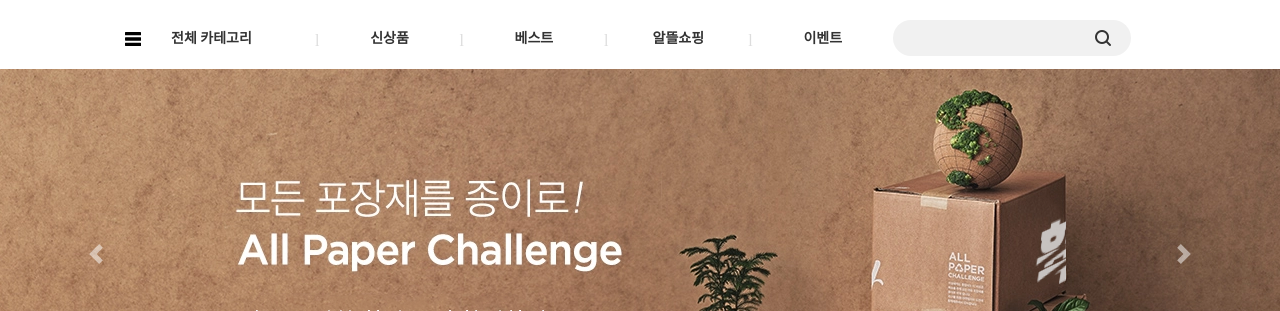
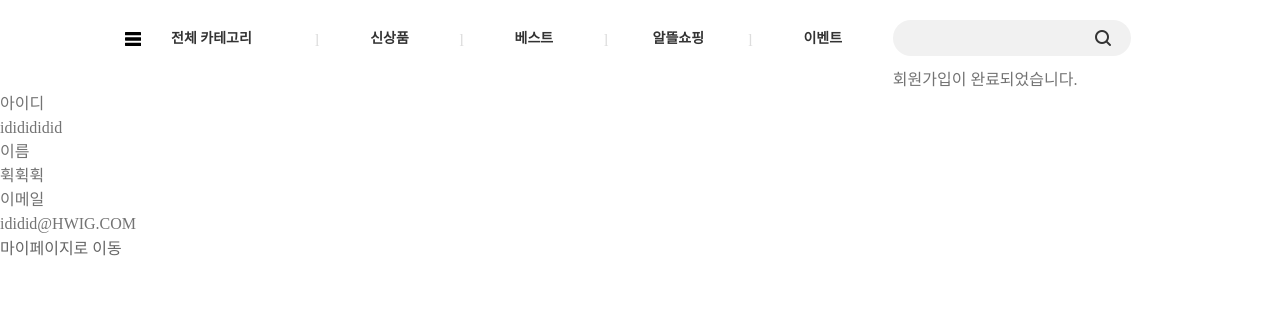
Before and after one commit to ha0git/HwigProject, a React (Create React App) app in the folder hwigproject-fe/: page /joincomplete in a window 1280 px wide. Shown: the part 129-440 px from the top of the page. Built offline with nearby package versions, Linux system fonts and the light colour scheme.

Commit message:
0403 update

```diff
--- /dev/null
+++ b/hwigproject-fe/src/RegisterComponents/JoinComplete.css
@@ -0,0 +1,4 @@
+.joincomplete{
+    width:100%;
+    height:auto;
+}
--- /dev/null
+++ b/hwigproject-fe/src/RegisterComponents/JoinComplete.js
@@ -0,0 +1,34 @@
+import React from 'react';
+import { Link } from 'react-router-dom'
+import './JoinComplete.css'
+
+const JoinComplete = () => {
+    return (
+        <div className="joincomplete">
+            <div className="jc_content">
+                <div className="jc_main">
+                    <h3 class="jc_tit">회원가입이 완료되었습니다.</h3>
+                    <div className="jc_list">
+                        <ul>
+                            <li>아이디</li>
+                            <li>ididididid</li>
+                        </ul>
+                        <ul>
+                            <li>이름</li>
+                            <li>휙휙휙</li>
+                        </ul>
+                        <ul>
+                            <li>이메일</li>
+                            <li>ididid@HWIG.COM</li>
+                        </ul>
+                    </div>
+                    <form>
+                        <button><Link to='/mypage'>마이페이지로 이동</Link></button>
+                    </form>
+                </div>
+            </div>
+        </div>
+    );
+};
+
+export default JoinComplete;
--- a/hwigproject-fe/src/Router/index.js
+++ b/hwigproject-fe/src/Router/index.js
@@ -17,6 +17,7 @@ import FindIdInfoPage from '../Containers/FindIdInfoPage'
 import FindPwInfoPage from '../Containers/FindPwInfoPage'
 import MyPage from '../MypageComponents/Index'
 import Order from '../ProductComponents/Order'
+import JoinComplete from '../RegisterComponents/JoinComplete'
 
 
 export default function () {
@@ -37,13 +38,14 @@ export default function () {
                     <Route path="/customer" component={CS} />
                     <Route path="/find_id" component={FindIdInfoPage} />
                     <Route path="/find_pw" component={FindPwInfoPage} />
-                    <Route path="/mypage" component={MyPage}/>
-                    <Route path="/order" component={Order}/>
+                    <Route path="/mypage" component={MyPage} />
+                    <Route path="/order" component={Order} />
+                    <Route path="/joincomplete" component={JoinComplete} />
                     <Route component={MainPage} />
                 </Switch>
 
                 <div className="top-container">
-                <Footer />
+                    <Footer />
                 </div>
             </Router>
         </>
```
